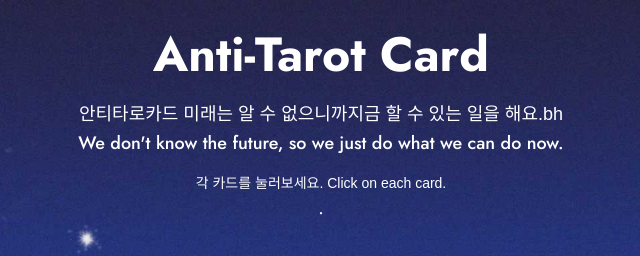
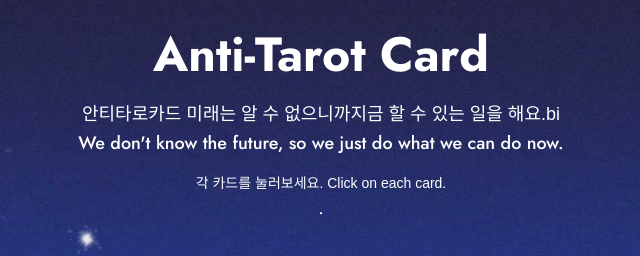
Before and after one commit to Semin-kim-deep/semin-kim-deep.github.io, a plain HTML site: page card/index.html in a window 1280 px wide. Shown: the top 256 px of the page, 319-959 px from the left. Drawn offline with Linux system fonts and the light colour scheme; a web font is replaced by a local one.

Commit message:
Update index.html

```diff
--- a/card/index.html
+++ b/card/index.html
@@ -314,7 +314,7 @@
 <body>
   <div class="title-container">
         <h1>Anti-Tarot Card</h1>
-        <p class="subtitle">안티타로카드 미래는 알 수 없으니까<br>지금 할 수 있는 일을 해요.bh </p>
+        <p class="subtitle">안티타로카드 미래는 알 수 없으니까<br>지금 할 수 있는 일을 해요.bi </p>
         <p class="subtitle-en">We don't know the future, so we just do what we can do now.</p>
         </p>
             <p class="subtitle_s">각 카드를 눌러보세요. Click on each card. </p>.
```
